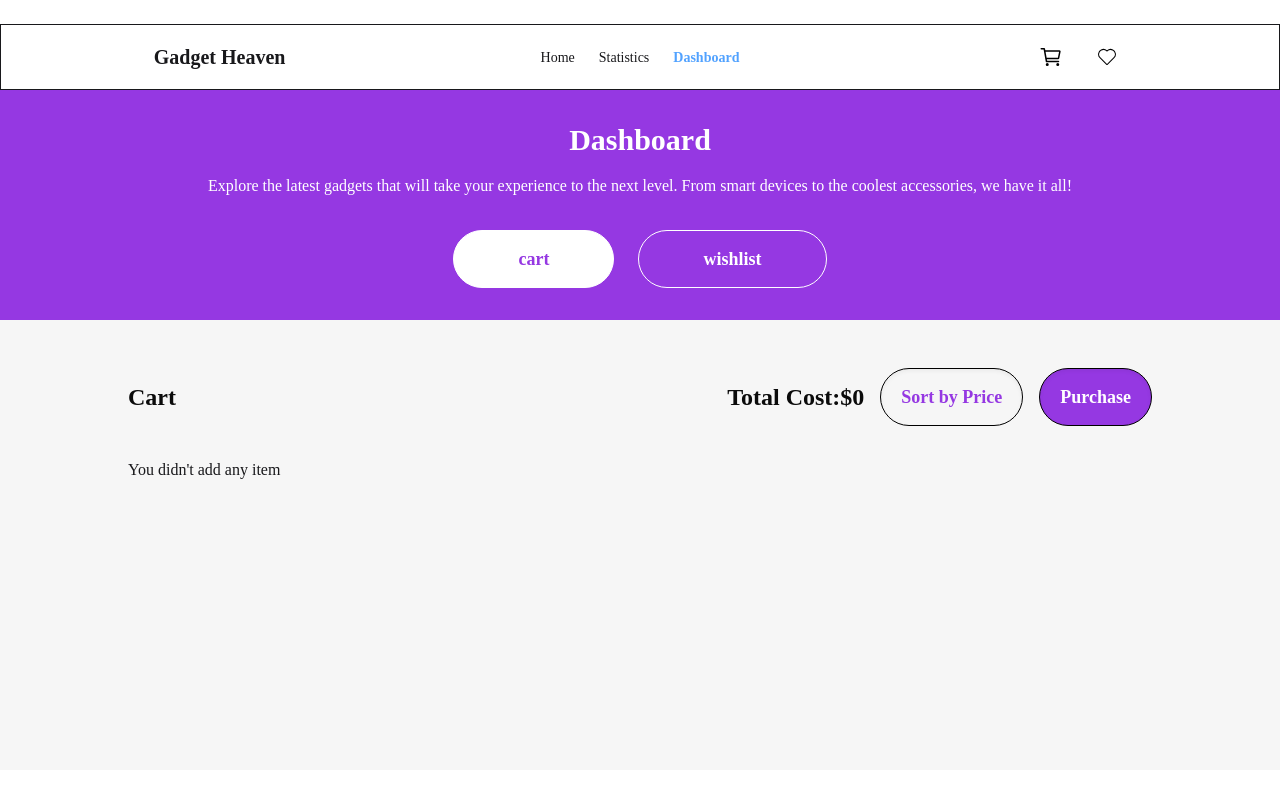
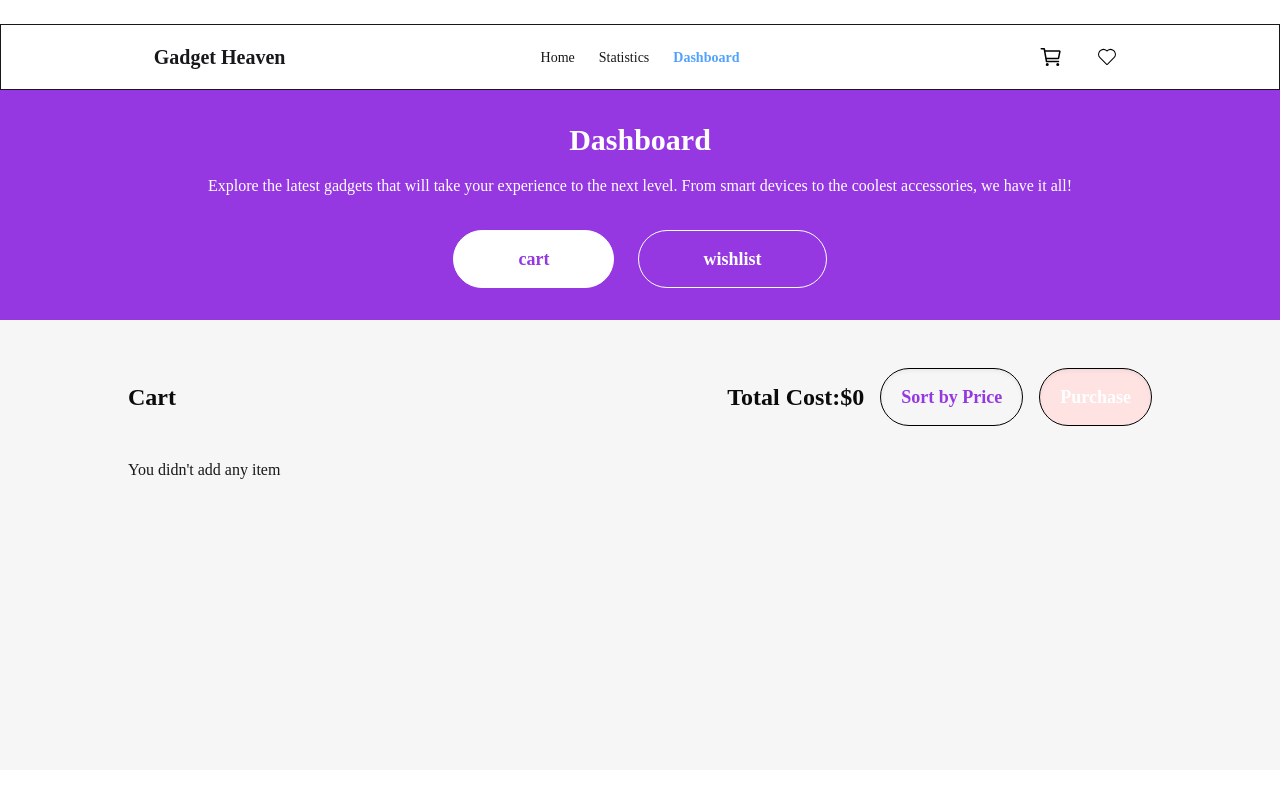
Before and after one commit to Humayun1318/B10-A8-gadget-heaven-reset9, a React (Vite) app: page /dashboard in a window 1280 px wide. Shown: the top 800 px of the page. Built offline with nearby package versions, Linux system fonts and the light colour scheme.

Commit message:
modal functionality on purchasing button is completed

```diff
--- a/package.json
+++ b/package.json
@@ -10,6 +10,7 @@
     "preview": "vite preview"
   },
   "dependencies": {
+    "@headlessui/react": "^2.2.0",
     "@tailwindcss/vite": "^4.0.1",
     "localforage": "^1.10.0",
     "match-sorter": "^8.0.0",
--- a/src/components/Dashboard/Dashboard.jsx
+++ b/src/components/Dashboard/Dashboard.jsx
@@ -2,16 +2,15 @@ import { useContext, useEffect } from "react";
 import { useState } from "react";
 import { DataContext } from "../../Context/context";
 import { MdDelete } from "react-icons/md";
+import { Dialog, DialogTitle } from "@headlessui/react";
+import purchaseIcon from '../../assets/Group.png'
 
 const Dashboard = () => {
   const { addToCart, totalCost, setAddToCart, setTotalCost, addFavorites, handleAddToCart, setAddFavorites, active, setActive } = useContext(DataContext)
   const [cart, setCart] = useState([])
   const [wishlist, setWishlist] = useState([])
-
-
-
-
-  console.log('dasboard:', cart);
+  const [isOpen, setIsOpen] = useState(false);
+  const [modalTotalCost, setModalTotalCost] = useState(0);
 
   const handleRemoveItem = (prodId, price, cartType) => {
     if (cartType === 'cart') {
@@ -26,6 +25,20 @@ const Dashboard = () => {
     }
   }
 
+  const handleSorting = () => {
+    const re = cart.sort((a, b) => (b.price - a.price))
+    setCart([...re])
+  }
+
+  const handlePurchase = (purchasingCost) => {
+    setModalTotalCost(purchasingCost);
+    setIsOpen(true);
+    setTotalCost(totalCost - purchasingCost);
+    setAddToCart([])
+    setCart([])
+  }
+
+
   useEffect(() => {
     if (addToCart.length) {
       setCart([...addToCart])
@@ -37,6 +50,15 @@ const Dashboard = () => {
 
   return (
     <div className="">
+      <Dialog open={isOpen} onClose={() => setIsOpen(false)} className="fixed inset-0 flex items-center justify-center ">
+        <div className="fixed inset-0 bg-black opacity-50"></div>
+        <div className="bg-white p-8 rounded-lg shadow-lg z-10">
+          <img src={purchaseIcon} alt="" className="mx-auto" />
+          <DialogTitle className="text-2xl font-bold text-[#09080F] my-6">Payment Successfully!</DialogTitle>
+          <p className="w-3/4 mx-auto text-[#09080F99] font-medium">Thanks for purchasing.Total:{modalTotalCost}</p>
+          <button onClick={() => setIsOpen(false)} className="mt-4 bg-gray-400 rounded-4xl px-5 py-2.5 text-[#09080F] font-semibold w-full cursor-pointer hover:bg-gray-500">Close</button>
+        </div>
+      </Dialog>
       <div className=" w-full bg-[#9538E2] py-8 text-center px-4">
         <h5 className="text-2xl lg:text-3xl font-bold text-white">Dashboard</h5>
         <p className="mt-4 mb-8 text-white">Explore the latest gadgets that will take your experience to the next level. From smart devices to the coolest accessories, we have it all!</p>
@@ -60,12 +82,19 @@ const Dashboard = () => {
             <p className="text-2xl font-bold text-[#0B0B0B]">Total Cost:$
               {parseFloat(totalCost.toFixed(2))}</p>
             <button className={`px-5 py-3.5 rounded-4xl border-[1.5px] border-solid border-black shadow-inner text-lg font-semibold
-             text-[#9538E2]`}>Sort by Price</button>
-            <button className="px-5 py-3.5 rounded-4xl border-[1.5px] border-solid border-black shadow-inner text-lg font-semibold
-             bg-[#9538E2] text-white">Purchase</button>
+             text-[#9538E2] cursor-pointer duration-300 hover:bg-[#9538e25c] `}
+              onClick={handleSorting}
+            >Sort by Price</button>
+            <button className={`px-5 py-3.5 rounded-4xl border-[1.5px] border-solid border-black shadow-inner text-lg font-semibold
+             bg-[#9538E2] text-white  ${totalCost === 0 || totalCost < 0 ? "bg-red-100 text-red-500 cursor-not-allowed" : "duration-300 hover:bg-[#9538e25c]"}`}
+              disabled={totalCost === 0 || totalCost < 0 ? true : false}
+              onClick={() => handlePurchase(totalCost)}
+            >Purchase</button>
 
           </div>
+
         </div>
+
 
         <div className="mt-8 space-y-6 mx-4 sm:mx-0">
           {/* cart */}
--- a/src/main.jsx
+++ b/src/main.jsx
@@ -48,11 +48,11 @@ const router = createBrowserRouter([
         element: <Home></Home>,
         children: [
           {
-            path: '/',
+            index: true,
             element: <Categories></Categories>
           },
           {
-            path: `/category/:category`,
+            path: `category/:category`,
             element: <Categories></Categories>
           }
         ]
@@ -62,11 +62,11 @@ const router = createBrowserRouter([
         element: <ProductDetails></ProductDetails>
       },
       {
-        path: "/statistics",
+        path: "statistics",
         element: <Statistics></Statistics>,
       },
       {
-        path: "/dashboard",
+        path: "dashboard",
         element: <Dashboard></Dashboard>,
       },
     ]
```
Also changed, not shown: 1 other file (tests, documents, lock files or other folders).
